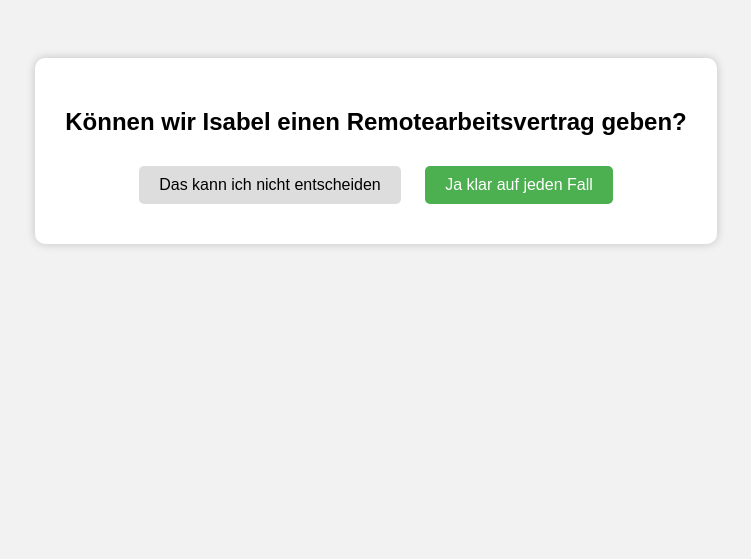
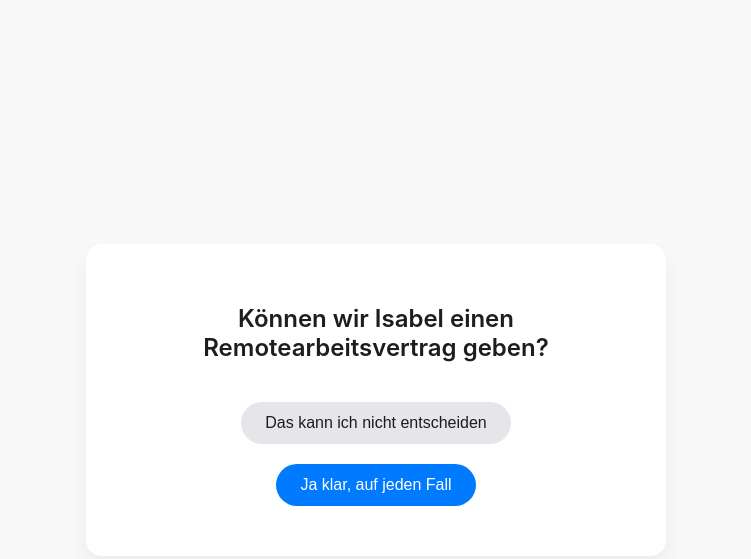
Before and after one commit to isabelloaarr/isabel, a plain HTML site: page index.html in a window 1280 px wide. Shown: the whole page, without its empty margins (264-1015 px from the left). Drawn offline with Linux system fonts and the light colour scheme.

Commit message:
index.html

```diff
--- a/index.html
+++ b/index.html
@@ -2,52 +2,69 @@
 <html lang="de">
 <head>
   <meta charset="UTF-8">
-  <title>Wichtige Entscheidung</title>
+  <title>Isabels Remote-Vertrag</title>
   <style>
     body {
-      font-family: sans-serif;
-      background-color: #f2f2f2;
+      margin: 0;
+      padding: 0;
+      background-color: #f9f9f9;
+      font-family: -apple-system, BlinkMacSystemFont, "San Francisco", "Helvetica Neue", Helvetica, Arial, sans-serif;
+      display: flex;
+      justify-content: center;
+      align-items: center;
+      height: 100vh;
+      color: #1d1d1f;
+    }
+
+    #question-box {
+      background-color: #ffffff;
+      padding: 40px;
+      border-radius: 16px;
+      box-shadow: 0 12px 24px rgba(0, 0, 0, 0.06);
       text-align: center;
-      padding: 50px;
-      overflow: hidden;
-      position: relative;
+      max-width: 500px;
+      width: 90%;
     }
-    #question-box {
-      background: white;
-      padding: 30px;
-      border-radius: 10px;
-      display: inline-block;
-      box-shadow: 0 0 10px rgba(0,0,0,0.2);
+
+    h2 {
+      font-size: 24px;
+      font-weight: 600;
+      margin-bottom: 30px;
     }
+
     button {
+      font-size: 16px;
+      padding: 12px 24px;
       margin: 10px;
-      padding: 10px 20px;
-      font-size: 16px;
-      border-radius: 5px;
       border: none;
+      border-radius: 999px;
       cursor: pointer;
+      transition: all 0.2s ease;
     }
+
     #no {
-      background-color: #ddd;
+      background-color: #e5e5ea;
+      color: #1d1d1f;
     }
+
+    #no:hover {
+      background-color: #d1d1d6;
+    }
+
     #yes {
-      background-color: #4CAF50;
+      background-color: #007aff;
       color: white;
     }
 
-    .laser {
-      position: absolute;
-      width: 4px;
-      height: 100vh;
-      background: red;
-      animation: shoot 0.8s linear forwards;
-      top: 0;
-      z-index: 999;
+    #yes:hover {
+      background-color: #005fce;
     }
 
-    @keyframes shoot {
-      from { transform: translateY(0); opacity: 1; }
-      to { transform: translateY(100vh); opacity: 0; }
+    .final-message {
+      font-size: 22px;
+      line-height: 1.6;
+      font-weight: 500;
+      padding: 20px;
     }
   </style>
 </head>
@@ -55,10 +72,10 @@
   <div id="question-box">
     <h2 id="question">Können wir Isabel einen Remotearbeitsvertrag geben?</h2>
     <button id="no">Das kann ich nicht entscheiden</button>
-    <button id="yes">Ja klar auf jeden Fall</button>
+    <button id="yes">Ja klar, auf jeden Fall</button>
   </div>
 
-  <!-- Jubel-Sound -->
+  <!-- Sound -->
   <audio id="yay-sound" preload="auto">
     <source src="https://actions.google.com/sounds/v1/human_voices/hooray.ogg" type="audio/ogg">
   </audio>
@@ -78,19 +95,12 @@
 
       yesButton.addEventListener("click", () => {
         document.body.innerHTML = `
-          <h1>🎉 Herzlichen Glückwunsch!</h1>
-          <p>Isabel ist glücklich und bleibt für immer. 🥳</p>
+          <div class="final-message">
+            🎉 Herzlichen Glückwunsch! <br><br>
+            Isabel ist glücklich und bleibt für immer. 🥰
+          </div>
         `;
         sound.play();
-
-        // Laserstrahlen
-        for (let i = 0; i < 15; i++) {
-          const laser = document.createElement("div");
-          laser.className = "laser";
-          laser.style.left = `${Math.random() * 100}vw`;
-          document.body.appendChild(laser);
-          setTimeout(() => laser.remove(), 1000);
-        }
       });
     };
   </script>
```
